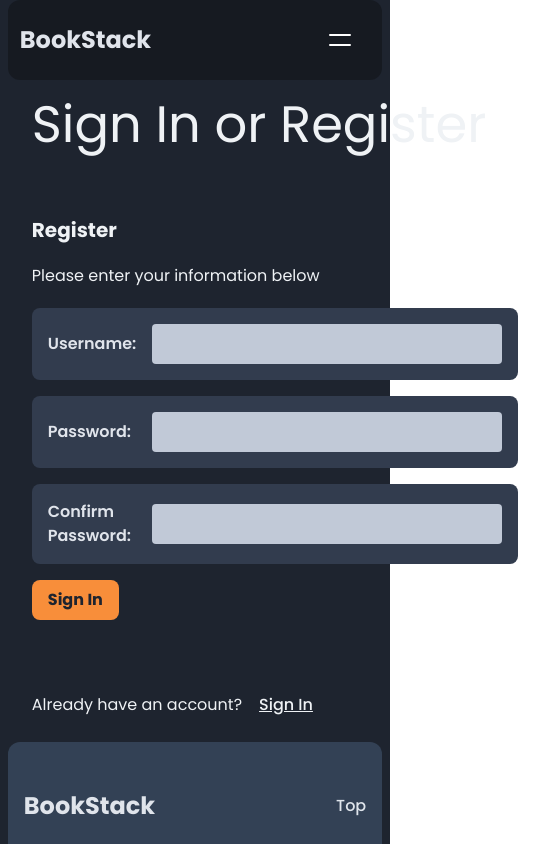
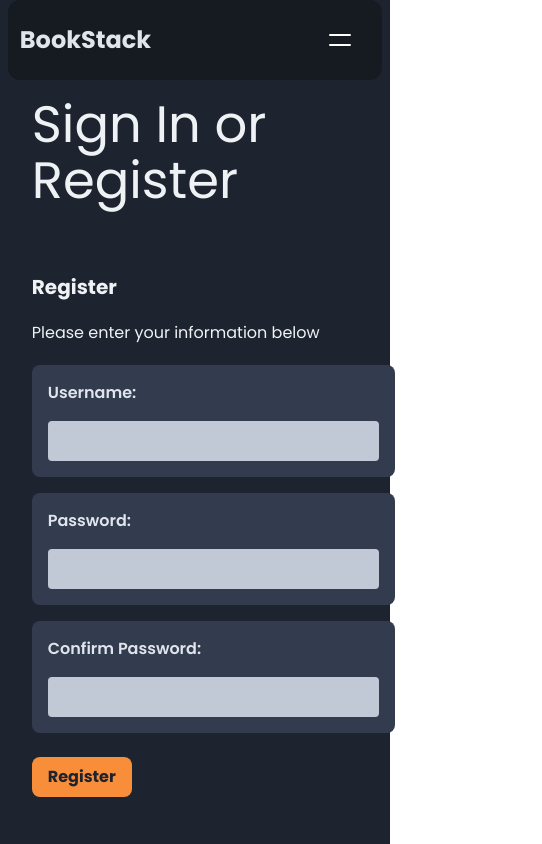
Before and after one commit to kaye360/bookstack-v2, a React (Vite) app in the folder client/: page /account in a window 390 px wide. Both pictures are taken after a click on the button "Register". Shown: the top 844 px of the page, 542 px wide, since content can reach past the window. Built offline with nearby package versions, Linux system fonts and the light colour scheme; no server answers.

Commit message:
make Accout Card responsive, update UI of buttons

```diff
--- a/client/src/components/layout/AccountCard.tsx
+++ b/client/src/components/layout/AccountCard.tsx
@@ -11,7 +11,7 @@
 
 export default function AccountCard({defaultComponent} : Iprops) {
 
-    const { isLoggedIn, user } = useContext(UserContext)
+    const { isLoggedIn } = useContext(UserContext)
 
     const [isShown, setIsShown] = useState(defaultComponent)
 
@@ -152,7 +152,7 @@
                     />
                 </FormRow>
 
-                <div className="flex items-center gap-4">
+                <div className="flex items-center gap-4 my-6">
                     <input type="submit" value="Sign In"
                         className="px-4 py-2 rounded-lg bg-secondary-400 text-primary-800 cursor-pointer font-bold"/>
 
@@ -275,8 +275,8 @@
                     />
                 </FormRow>
 
-                <div className="flex items-center gap-4">
-                    <input type="submit" value="Sign In" className="px-4 py-2 rounded-lg bg-secondary-400 text-primary-800 cursor-pointer font-bold"/>
+                <div className="flex items-center gap-4 my-6">
+                    <input type="submit" value="Register" className="px-4 py-2 rounded-lg bg-secondary-400 text-primary-800 cursor-pointer font-bold"/>
                     <span>
                         {isLoading && 'Creating your account...' }
                         {isError && 'There was an error' }
@@ -296,7 +296,7 @@
 
     return(
         <label className="
-            grid grid-cols-[1fr_350px] items-center gap-4
+            grid sm:grid-cols-[1fr_350px] items-center gap-4
             p-4 my-4 rounded-lg
             bg-primary-700 text-primary-100 font-semibold">
             {children}
```
Also changed, not shown: 1 other file (tests, documents, lock files or other folders). Lines whose indentation alone changed are shown as unchanged.
